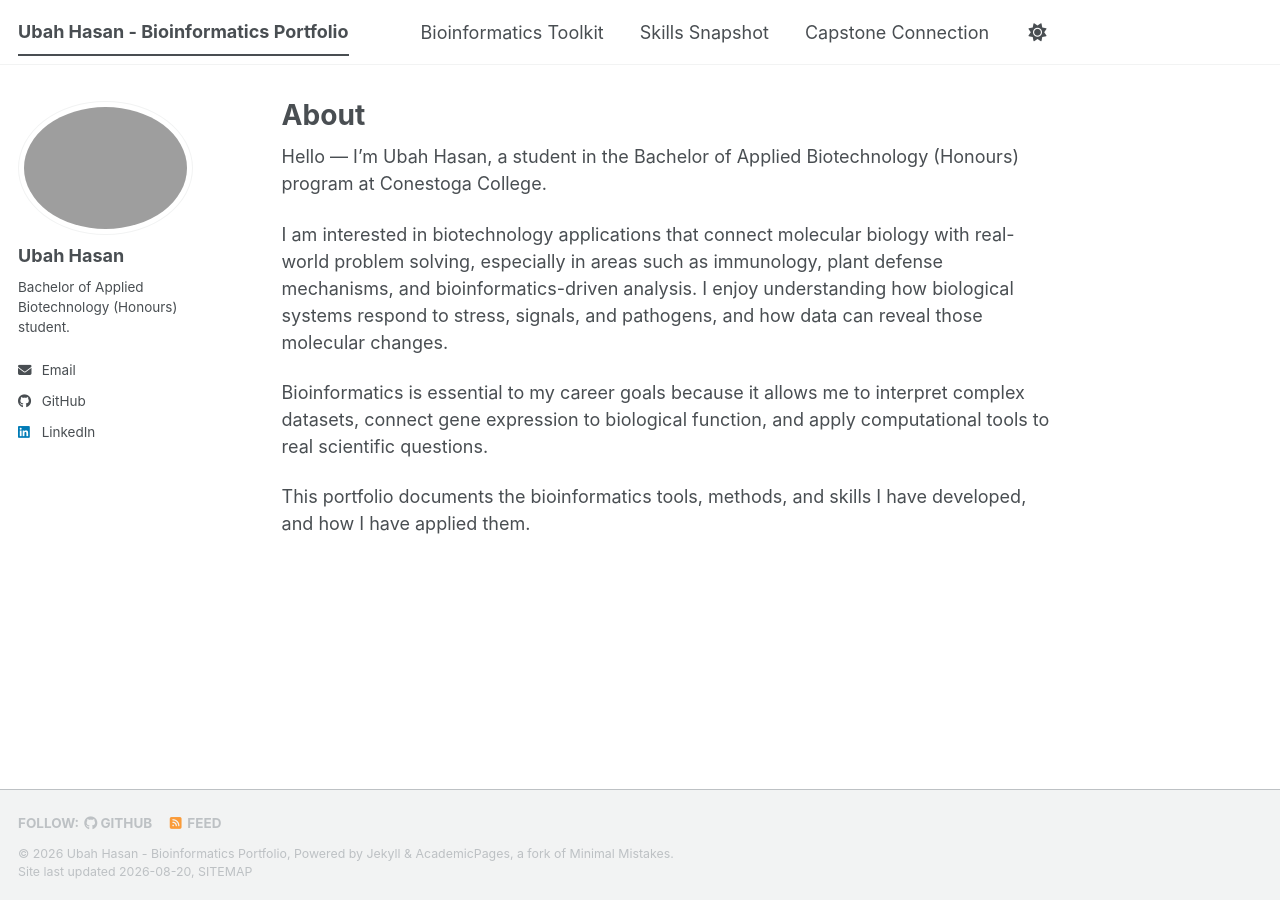
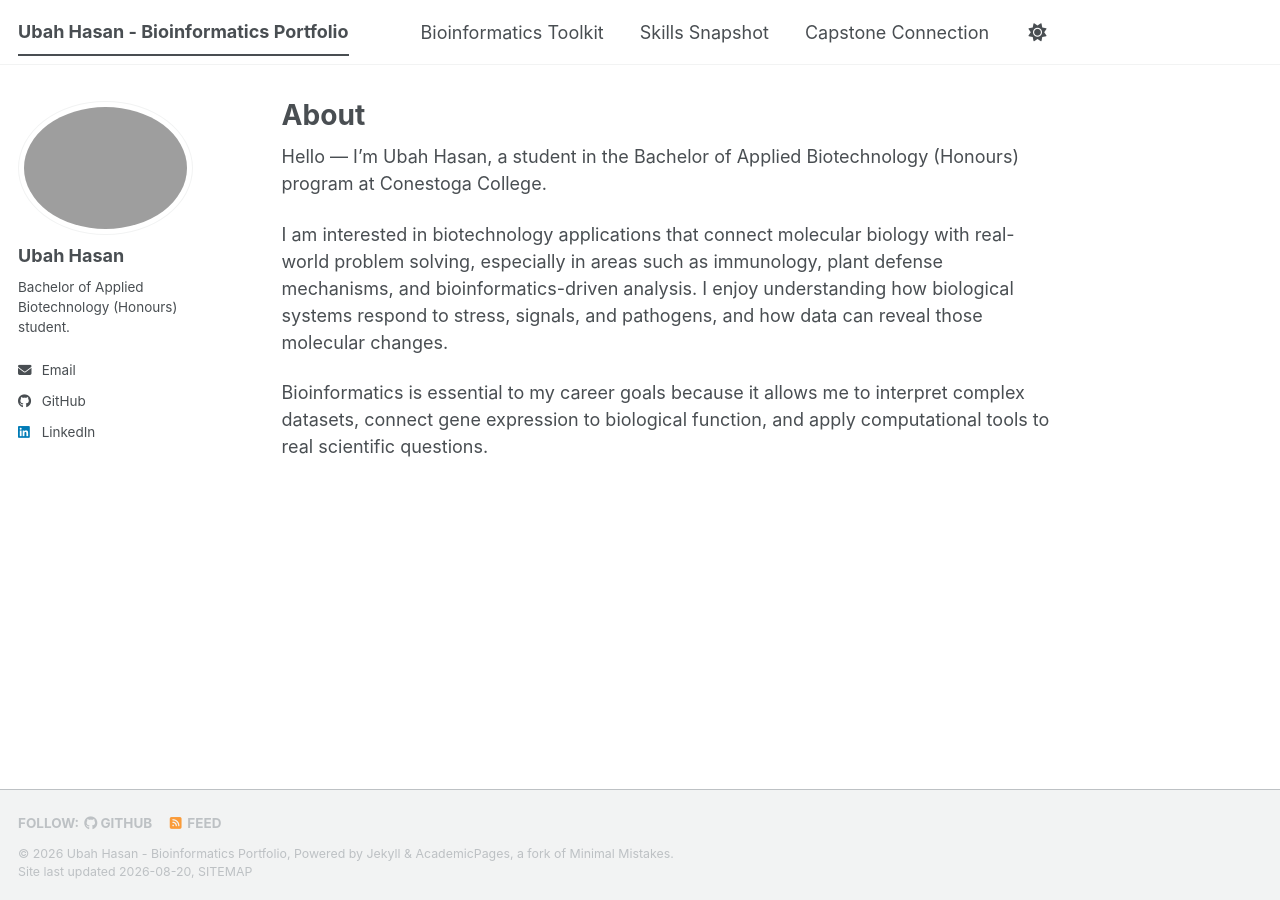
Before and after one commit to Ubah-Hasan/biot74000-portfolio, a Jekyll site: the page built from _pages/about.md, in a window 1280 px wide. Built offline with Jekyll 4.4.1, drawn with Linux system fonts in a browser that asks for light colours; a script bundle is joined from its source files by our own code; library files that are not in the unit come from our copies.

Commit message:
Remove documentation reference from about section
Removed a sentence about documenting bioinformatics tools and methods.

```diff
--- a/_pages/about.md
+++ b/_pages/about.md
@@ -34,6 +34,3 @@ Hello — I'm Ubah Hasan, a student in the Bachelor of Applied Biotechnology (Ho
 I am interested in biotechnology applications that connect molecular biology with real-world problem solving, especially in areas such as immunology, plant defense mechanisms, and bioinformatics-driven analysis. I enjoy understanding how biological systems respond to stress, signals, and pathogens, and how data can reveal those molecular changes.
 
 Bioinformatics is essential to my career goals because it allows me to interpret complex datasets, connect gene expression to biological function, and apply computational tools to real scientific questions.
-
-This portfolio documents the bioinformatics tools, methods, and skills I have
-developed, and how I have applied them.
```
